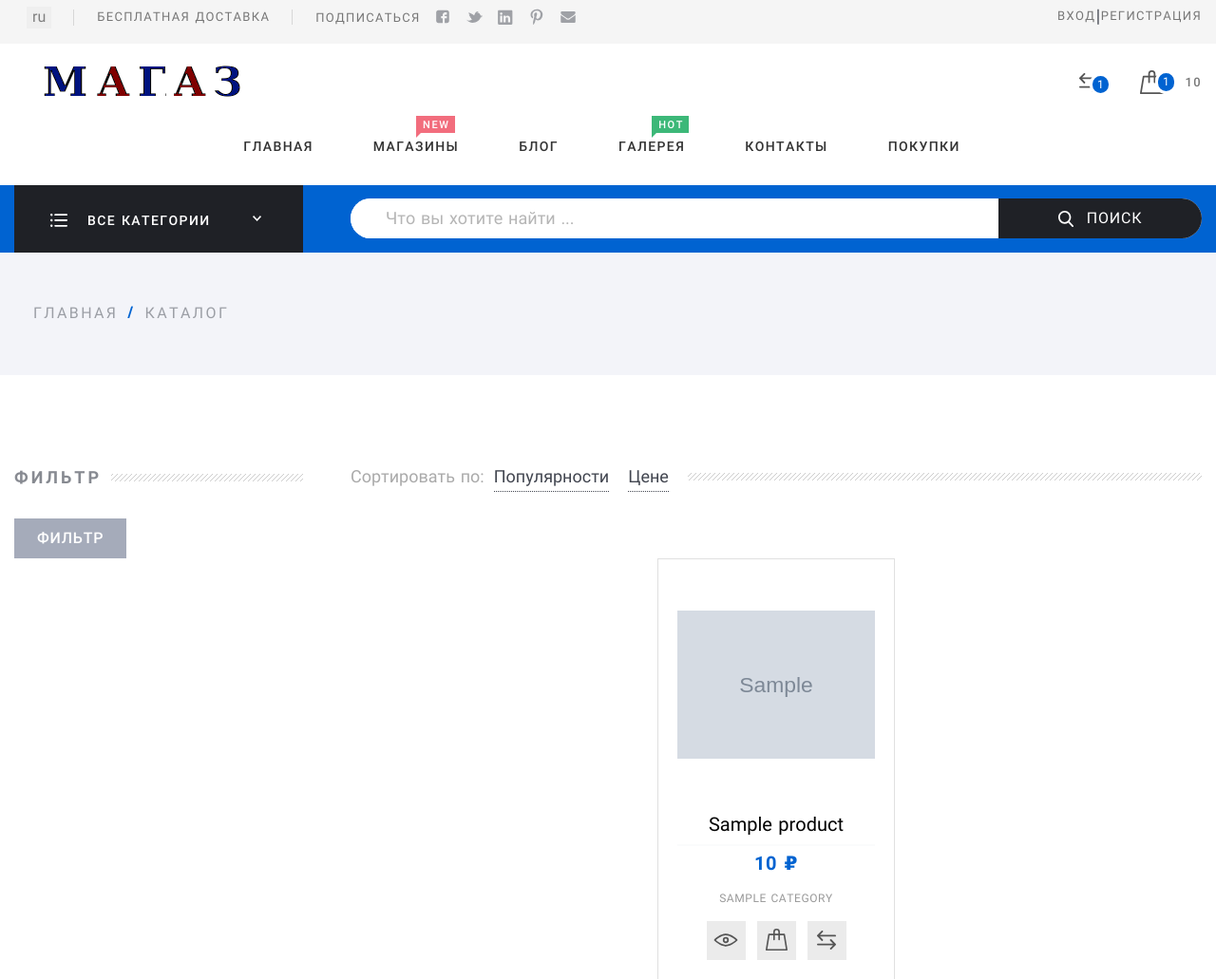
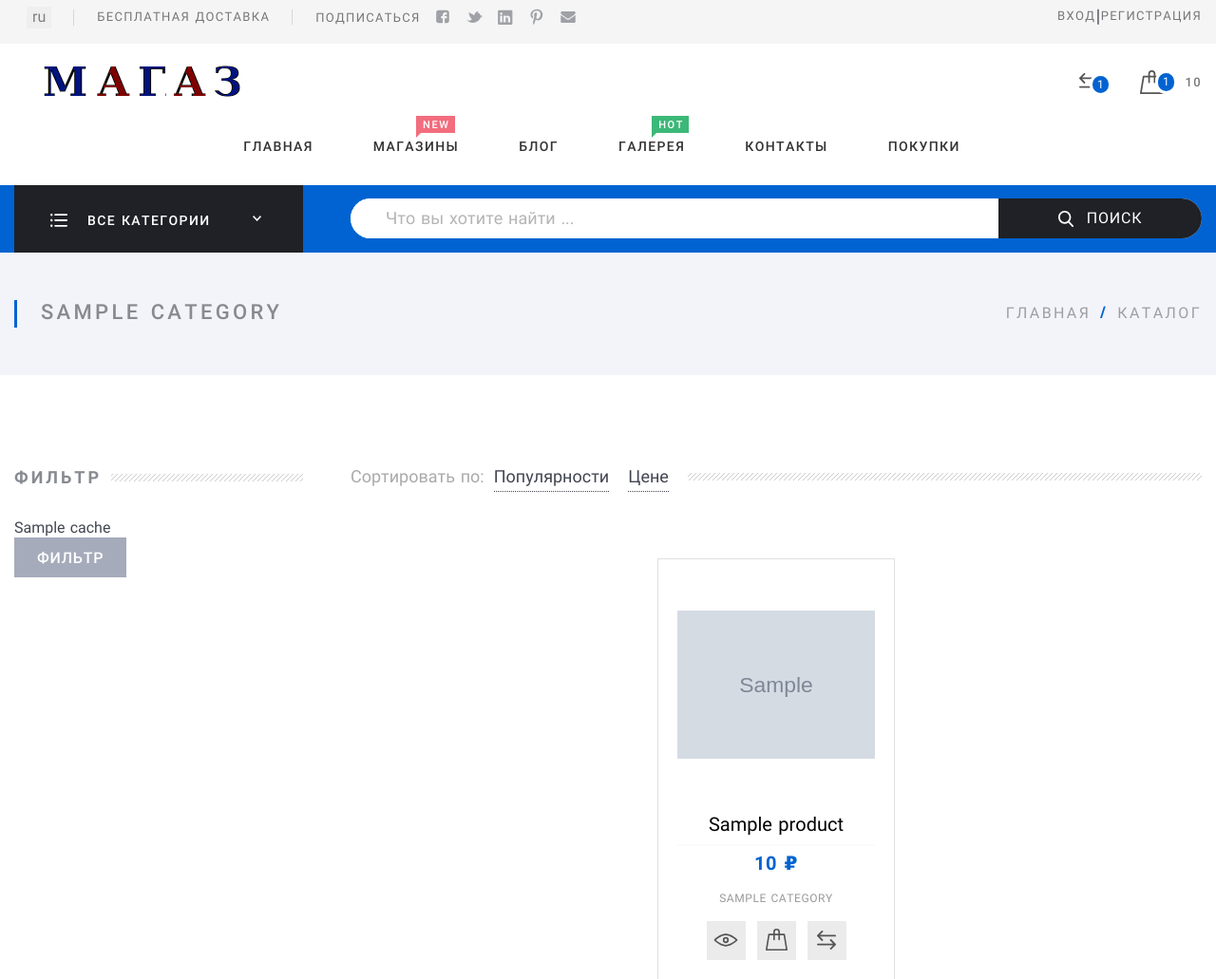
Before and after one commit to dronpavlove/mini-market, a Python web app: template minimarket/products/jinja2/product_list.html in a window 1280 px wide. Shown: the top 1031 px of the page at 95% size. Run offline with Jinja, Linux system fonts and the light colour scheme; the template is opened without the code that fills it: most values are stand-ins (such as "Sample title", 1, 10 or a date in 2020); grey boxes marked "Sample" are stand-in pictures.

Commit message:
настройка фильтрации

```diff
--- a/minimarket/products/jinja2/product_list.html
+++ b/minimarket/products/jinja2/product_list.html
@@ -5,7 +5,9 @@
     <div class="Middle-top">
       <div class="wrap">
         <div class="Middle-header">
-
+          {% if category %}
+          <h1 class="Middle-title">{{ category }}</h1>
+          {% endif %}
           <ul class="breadcrumbs Middle-breadcrumbs">
             <li class="breadcrumbs-item"><a href="/">{{ _('Главная') }}</a></li>
             <li class="breadcrumbs-item breadcrumbs-item_current"><span>{{ _('Каталог') }}</span></li>
@@ -16,21 +18,40 @@
     <div class="Section Section_column Section_columnLeft">
       <div class="wrap">
         <div class="Section-column">
+          {% if category %}
           <div class="Section-columnSection">
             <header class="Section-header">
               <strong class="Section-title">{{ _('Фильтр') }}</strong>
             </header>
             <div class="Section-columnContent">
               <form method="get">
-
+                  {{ filter.cache('category_filter:' + category.pk.__str__() + ':' + request.get_full_path(), 24 * 60 * 60) }}
                 <div class="buttons">
                   <input class="btn btn_square btn_dark btn_narrow" type="submit" value="{{ _('Фильтр') }}">
                 </div>
               </form>
             </div>
           </div>
+          {% elif categories %}
+
+          <div class="CategoriesButton-link">
+            {% for category in categories %}
+                  <a href="{{ url('products:product_list', kwargs={'pk': category.pk}) }}">
+                    <div class="CategoriesButton-icon">
+                        {% if category.icon_photo %}
+                          {% set img_src = category.icon_photo.url %}
+                        {% else %}
+                          {% set img_src = static('assets/img/icons/cart.svg') %}
+                        {% endif %}
+                        <img src="{{ img_src }}" alt="{{ category.category_name }}"/>
+                    </div>
+                    <span class="CategoriesButton-text">{{ category.category_name }}</span>
+                  </a>
+            {% endfor %}
+          </div>
+
+          {% endif %}
         </div>
-
         {% include 'product_section.html' %}
       </div>
     </div>
```
Also changed, not shown: minimarket/products/views.py (+4 -3 lines), minimarket/db.sqlite3.
